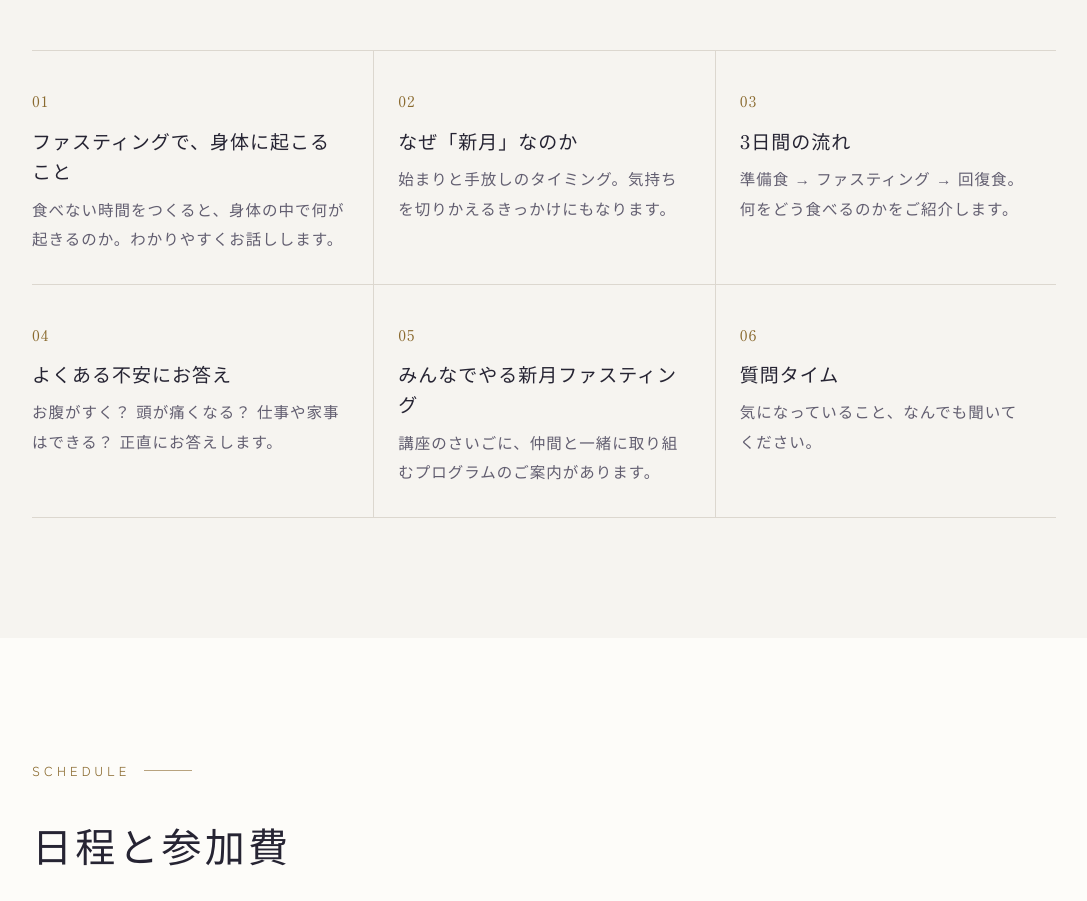
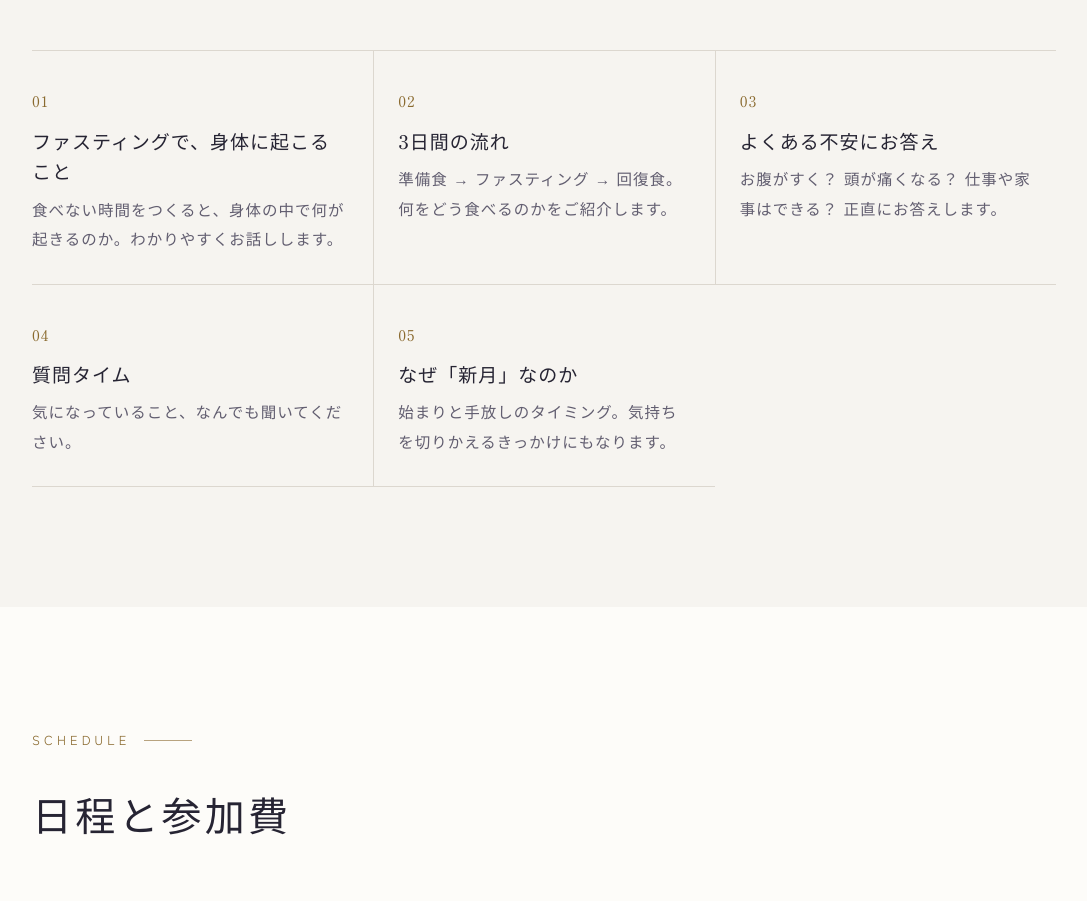
Before and after one commit to murarihyonkichi-commits/shingetsu-reset-2026, a plain HTML site: page index.html in a window 1280 px wide. Shown: the part 2800-3701 px from the top of the page, without its empty margins (96-1183 px from the left). Drawn offline with Linux system fonts and the light colour scheme.

Commit message:
Add files via upload

```diff
--- a/index.html
+++ b/index.html
@@ -213,11 +213,10 @@
       <h2>講座でお話しすること</h2>
       <div class="grid">
         <div class="cell"><p class="no">01</p><h3>ファスティングで、身体に起こること</h3><p>食べない時間をつくると、身体の中で何が起きるのか。わかりやすくお話しします。</p></div>
-        <div class="cell"><p class="no">02</p><h3>なぜ「新月」なのか</h3><p>始まりと手放しのタイミング。気持ちを切りかえるきっかけにもなります。</p></div>
-        <div class="cell"><p class="no">03</p><h3>3日間の流れ</h3><p>準備食 → ファスティング → 回復食。何をどう食べるのかをご紹介します。</p></div>
-        <div class="cell"><p class="no">04</p><h3>よくある不安にお答え</h3><p>お腹がすく？ 頭が痛くなる？ 仕事や家事はできる？ 正直にお答えします。</p></div>
-        <div class="cell"><p class="no">05</p><h3>みんなでやる新月ファスティング</h3><p>講座のさいごに、仲間と一緒に取り組むプログラムのご案内があります。</p></div>
-        <div class="cell"><p class="no">06</p><h3>質問タイム</h3><p>気になっていること、なんでも聞いてください。</p></div>
+        <div class="cell"><p class="no">02</p><h3>3日間の流れ</h3><p>準備食 → ファスティング → 回復食。何をどう食べるのかをご紹介します。</p></div>
+        <div class="cell"><p class="no">03</p><h3>よくある不安にお答え</h3><p>お腹がすく？ 頭が痛くなる？ 仕事や家事はできる？ 正直にお答えします。</p></div>
+        <div class="cell"><p class="no">04</p><h3>質問タイム</h3><p>気になっていること、なんでも聞いてください。</p></div>
+        <div class="cell"><p class="no">05</p><h3>なぜ「新月」なのか</h3><p>始まりと手放しのタイミング。気持ちを切りかえるきっかけにもなります。</p></div>
       </div>
     </div>
   </section>
```
